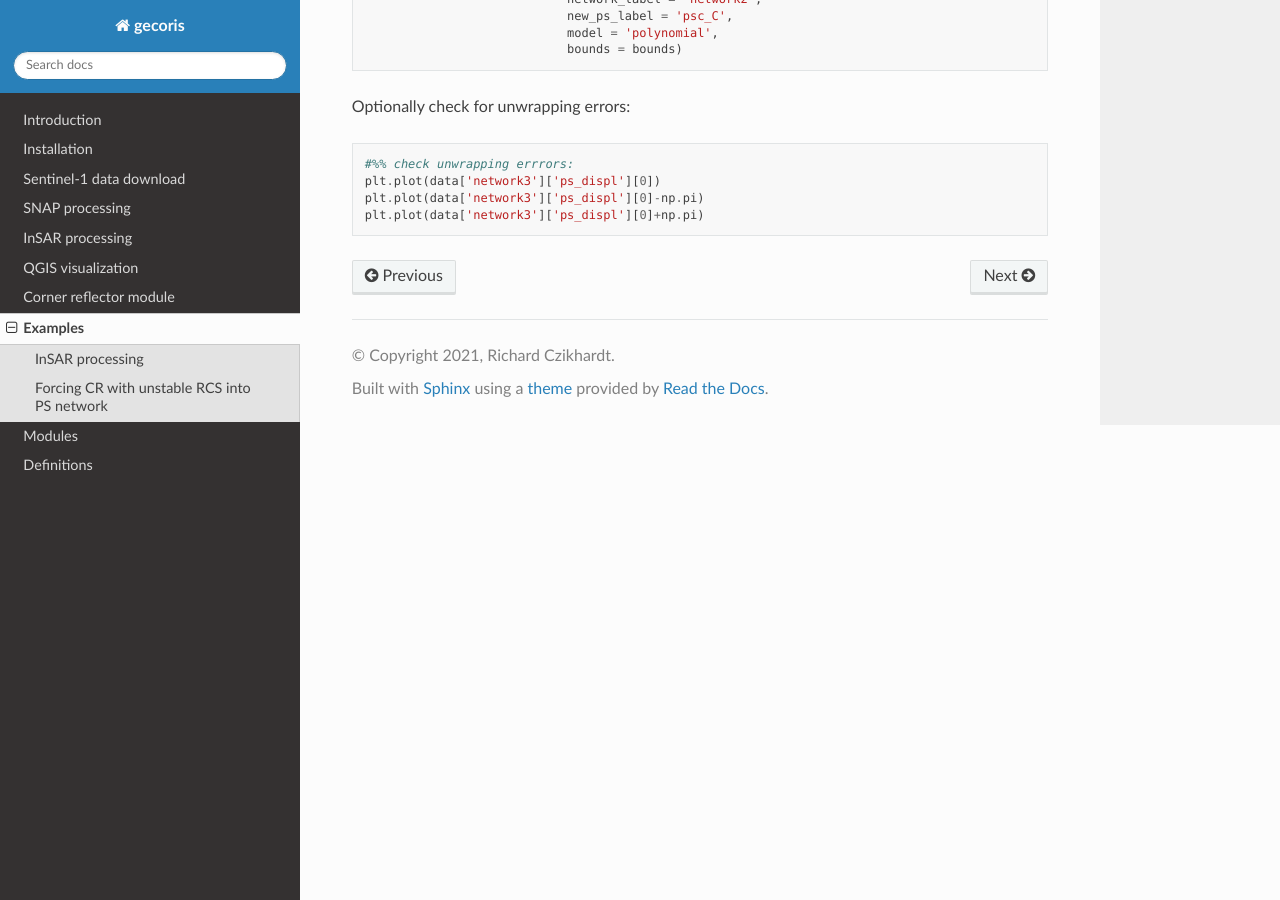
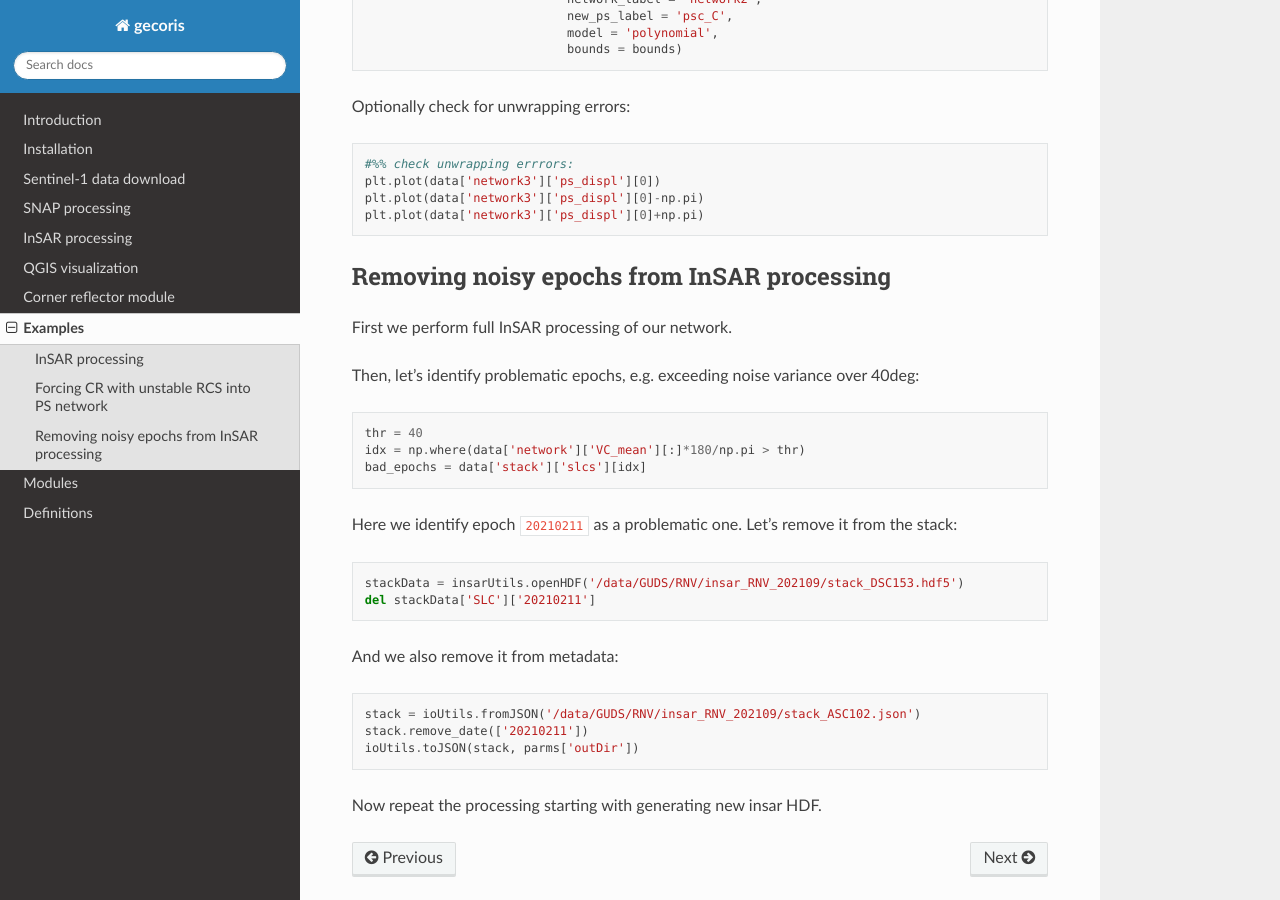
Before and after one commit to csiro-auscalval/gecoris, a Sphinx documentation site: the page built from docs/examples.rst, in a window 1280 px wide and 900 px high, scrolled down 1097 px. Built offline with Sphinx 7.4.7 and the Read the Docs theme 2.0.0, drawn with Linux system fonts in a browser that asks for light colours.

Commit message:
docs: cr geometry definitions and examples

```diff
--- a/docs/examples.rst
+++ b/docs/examples.rst
@@ -4,7 +4,6 @@ Examples
 
 InSAR processing
 ----------------
-
 
 
 Forcing CR with unstable RCS into PS network
@@ -70,3 +69,34 @@ Optionally check for unwrapping errors:
    plt.plot(data['network3']['ps_displ'][0])
    plt.plot(data['network3']['ps_displ'][0]-np.pi)
    plt.plot(data['network3']['ps_displ'][0]+np.pi)
+
+
+Removing noisy epochs from InSAR processing
+-------------------------------------------
+
+First we perform full InSAR processing of our network.
+
+Then, let's identify problematic epochs, e.g. exceeding noise variance over 40deg:
+
+.. code:: python
+
+   thr = 40
+   idx = np.where(data['network']['VC_mean'][:]*180/np.pi > thr)
+   bad_epochs = data['stack']['slcs'][idx]
+
+Here we identify epoch ``20210211`` as a problematic one. Let's remove it from the stack:
+
+.. code:: python
+
+   stackData = insarUtils.openHDF('/data/GUDS/RNV/insar_RNV_202109/stack_DSC153.hdf5')
+   del stackData['SLC']['20210211']
+
+And we also remove it from metadata:
+
+.. code:: python
+
+   stack = ioUtils.fromJSON('/data/GUDS/RNV/insar_RNV_202109/stack_ASC102.json')
+   stack.remove_date(['20210211'])
+   ioUtils.toJSON(stack, parms['outDir'])
+
+Now repeat the processing starting with generating new insar HDF.
```
Also changed, not shown: docs/definitions.rst (+14 -1 lines).
